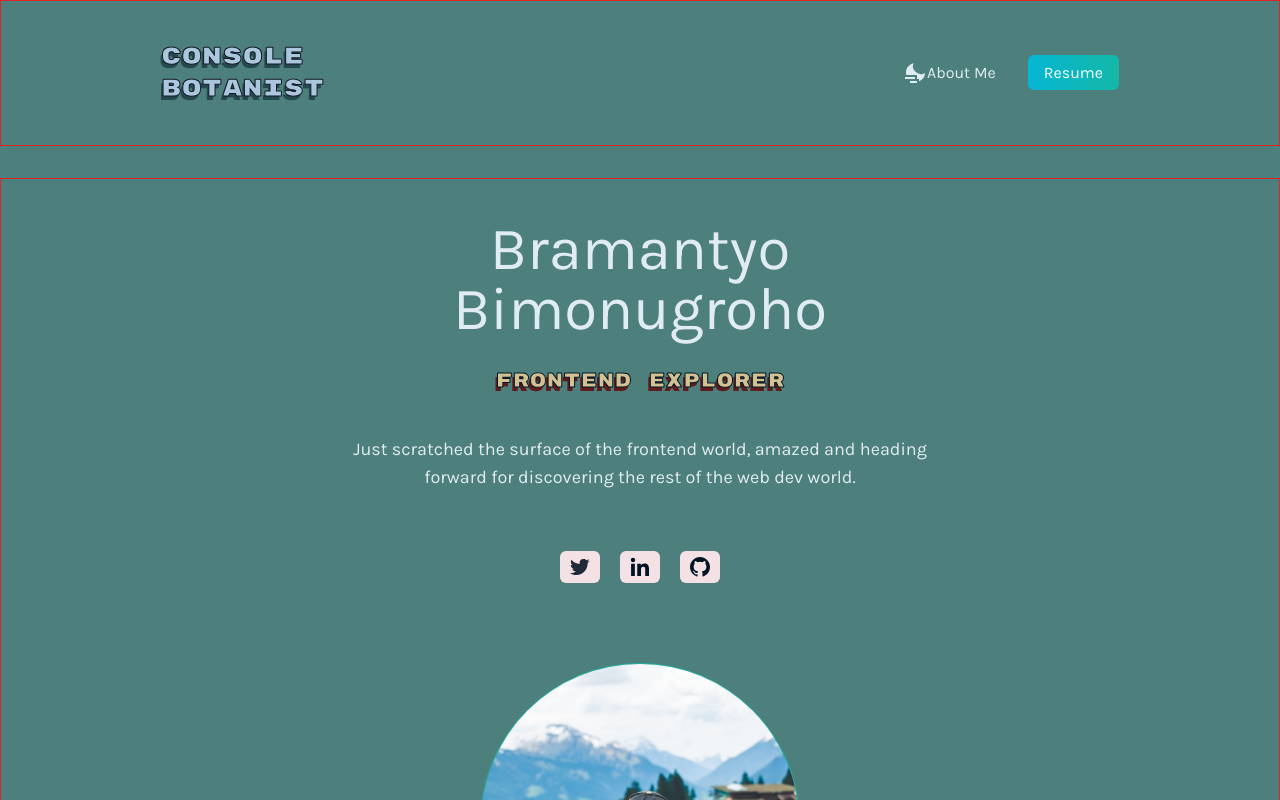
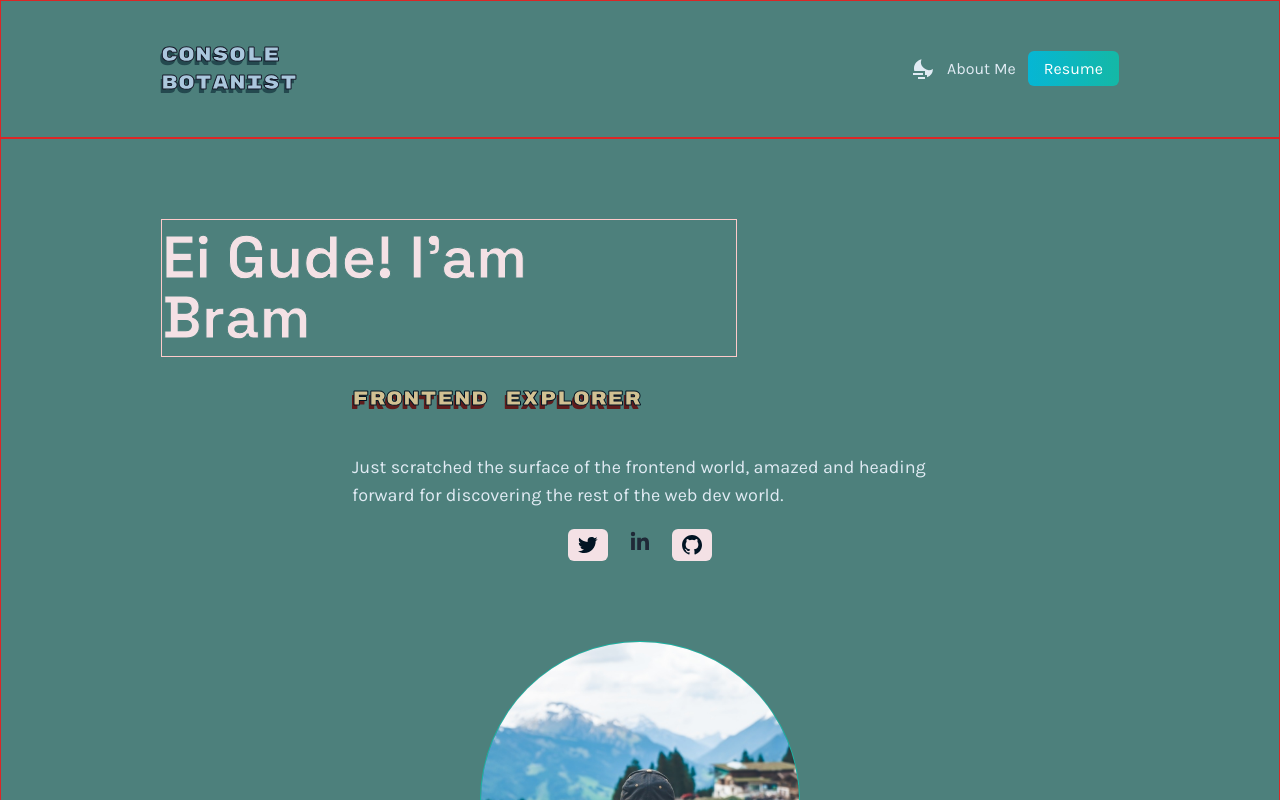
Before and after one commit to abram-stack/bim-portfolio, a Next.js app: page / in a window 1280 px wide. Shown: the top 800 px of the page. Built offline with nearby package versions, Linux system fonts and the light colour scheme.

Commit message:
navbar comp, fonts, css+tailwind homepage

```diff
--- a/app/components/Navbar.jsx
+++ b/app/components/Navbar.jsx
@@ -4,20 +4,13 @@ import { RiMoonFoggyFill } from 'react-icons/ri';
 export default function Navbar() {
   return (
     <>
-      <nav className='py-10 flex justify-between mb-8 container'>
+      <nav className='py-10 flex justify-between container'>
         <Link href='/'>
-          <h1
-            className='text-2xl text-[#abc7dd] font-rubik cursor-pointer'
-            style={{
-              textShadow: '-2px 4px #24494f',
-              webkitTextStrokeWidth: '1px',
-              webkitTextStrokeColor: '#151928',
-            }}
-          >
+          <h1 className='text-xl text-[#abc7dd] font-rubik cursor-pointer logo'>
             Console <br /> Botanist
           </h1>
         </Link>
-        <ul className='flex items-center'>
+        <ul className='flex gap-3 items-center'>
           <li>
             <RiMoonFoggyFill className='cursor-pointer text-2xl' />
           </li>
@@ -27,7 +20,7 @@ export default function Navbar() {
           <li>
             <Link
               href='/resume'
-              className='bg-gradient-to-r from-cyan-500 to-teal-500  px-4 py-2 rounded-md ml-8 text-white'
+              className='bg-gradient-to-r from-cyan-500 to-teal-500  px-4 py-2 rounded-md text-white'
             >
               Resume
             </Link>
--- a/app/globals.css
+++ b/app/globals.css
@@ -14,6 +14,35 @@ html, body{
 body{
   @apply font-karla text-light bg-[#4D807C]
 }
+/* Typography */
+.logo{
+  text-shadow: -2px 4px #24494f;
+  -webkit-text-stroke-width: 1px;
+  -webkit-text-stroke-color: #151928;
+}
+.greeting{
+  -webkit-text-stroke-width: 1px;
+  -webkit-text-stroke-color: #4D807C;
+  @apply font-grotesk text-lightPink font-bold text-3xl max-w-xl py-2 mb-5 md:text-6xl
+}
+.subtitle{
+  text-shadow: -2px 4px #5F1C1C;
+  -webkit-text-stroke-width: 1px;
+  -webkit-text-stroke-color: #011423;
+  @apply font-rubik text-xl text-[#D2C193]
+}
+
 .container{
   @apply px-10 md:px-20 lg:px-40 border border-red-600
 }
+
+
+/* COMPONENTS */
+.social{
+  @apply bg-lightPink rounded-md py-1 px-2 text-[#011423]
+}
+
+/* LAYOUT */
+.hero{
+  @apply mt-20
+}
--- a/app/layout.jsx
+++ b/app/layout.jsx
@@ -1,28 +1,35 @@
-import './globals.css'
-import { Inter, Karla, Rubik_Mono_One} from 'next/font/google'
+import './globals.css';
+import { Inter, Karla, Rubik_Mono_One, Space_Grotesk } from 'next/font/google';
 
-import Navbar from './components/Navbar'
+import Navbar from './components/Navbar';
 
-const inter = Inter({ subsets: ['latin'] })
-const karla = Karla({ subsets: ['latin'], variable: '--font-karla' })
+const inter = Inter({ subsets: ['latin'] });
+const grotesk = Space_Grotesk({
+  weight: '700',
+  subsets: ['latin'],
+  variable: '--font-grotesk',
+});
+const karla = Karla({ subsets: ['latin'], variable: '--font-karla' });
 const rubik = Rubik_Mono_One({
   weight: '400',
-  subsets:['latin'],
-  variable: '--font-rubik'
-})
+  subsets: ['latin'],
+  variable: '--font-rubik',
+});
 
 export const metadata = {
   title: 'Console Botanist',
   description: 'My Coding Garden',
-}
+};
 
 export default function RootLayout({ children }) {
   return (
-    <html lang="en">
-      <body className={`${rubik.variable}  ${karla.variable}`}  >
-        <Navbar/>
+    <html lang='en'>
+      <body
+        className={`${rubik.variable}  ${karla.variable} ${grotesk.variable} `}
+      >
+        <Navbar />
         {children}
       </body>
     </html>
-  )
+  );
 }
--- a/app/page.jsx
+++ b/app/page.jsx
@@ -1,6 +1,7 @@
 import Image from 'next/image';
 import { RiMoonFoggyFill } from 'react-icons/ri';
 import { BiLogoTwitter, BiLogoGithub, BiLogoLinkedin } from 'react-icons/bi';
+import Link from 'next/link';
 
 import bims from '../public/avatar.jpg';
 import design from '../public/design.png';
@@ -15,35 +16,27 @@ import proj6 from '../public/web6.png';
 
 export default function Home() {
   return (
-    <main className='min-h-screen'>
-      <section className='container'>
-        <div className='text-center p-10'>
-          <h2 className='text-5xl py-2font-medium text-light mb-5 md:text-6xl max-w-xl mx-auto'>
-            Bramantyo Bimonugroho
+    <main className=''>
+      <section className='container min-h-screen'>
+        <div className='hero'>
+          <h2 className='greeting border border-red-200 '>
+            Ei Gude! I'am
+            <br />
+            <span>Bram</span>
           </h2>
-          <h3
-            className='text-xl font-rubik text-[#D2C193] py-2 md:max-w-xl mx-auto mb-3'
-            style={{
-              textShadow: '-2px 4px #5F1C1C',
-              webkitTextStrokeWidth: '1px',
-              webkitTextStrokeColor: '#011423',
-            }}
-          >
+          <h2 className='subtitle py-2 md:max-w-xl mx-auto mb-3'>
             Frontend Explorer
-          </h3>
-          <p className='text-md py-5 leading-6 md:text-lg max-w-xl mx-auto'>
+          </h2>
+          <p className='text-xl py-5 leading-7 md:text-lg max-w-xl mx-auto'>
             Just scratched the surface of the frontend world, amazed and heading
             forward for discovering the rest of the web dev world.
           </p>
         </div>
         <div className='text-2xl flex justify-center text-gray-800 gap-5'>
-          <a href='#' className='bg-lightPink rounded-md py-1 px-2 '>
+          <Link href='#' className='social'>
             <BiLogoTwitter />
-          </a>
-          <a
-            href='#'
-            className='bg-lightPink rounded-md py-1 px-2 text-[#011423]'
-          >
+          </Link>
+          <a href='#' className=''>
             <BiLogoLinkedin />
           </a>
           <a
--- a/tailwind.config.js
+++ b/tailwind.config.js
@@ -19,7 +19,8 @@ module.exports = {
       },
       fontFamily: {
         rubik: ['var(--font-rubik)'],
-        karla: ['var(--font-karla)']
+        karla: ['var(--font-karla)'],
+        grotesk: ['var(--font-grotesk)']
       }
     },
   },
```
